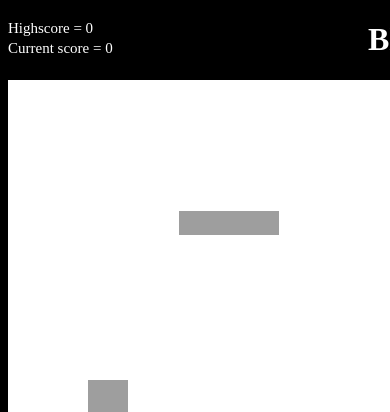
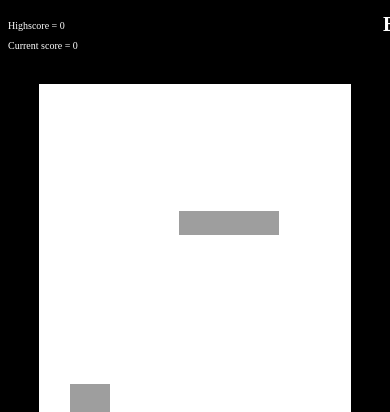
Before and after one commit to lep828/meme-runner, a PHP site: page /home.html in a window 390 px wide; the page is wider, and only the part inside the window is pictured. Shown: the top 412 px of that part. Run offline with PHP 8.4, Linux system fonts and the light colour scheme; some web fonts are replaced; grey boxes are pictures that could not be loaded.

Commit message:
trying to make it responsive

```diff
--- a/css/style.css
+++ b/css/style.css
@@ -88,15 +88,16 @@ main {
   height: 120px;
 }
 
-#score {
+.scores {
   font-size: 15px;
   position: fixed;
+}
+
+#score {
   top: 40px;
 }
 
 #highScore {
-  font-size: 15px;
-  position: fixed;
   top: 20px;
 }
 
@@ -109,3 +110,29 @@ main {
   left: 46%;
   top: 25%;
 }
+
+@media only screen and (max-width: 960px) {
+  #space {
+    display: none;
+  }
+  h1 {
+    font-size: 20px;
+  }
+  .scores {
+    font-size: 10px;
+  }
+  #playArea {
+    width: 80%;
+    top: 10%;
+    left: 10%;
+  }
+  #player {
+    width: 32px
+    height: 32px;
+  }
+  #floor {
+    width: 80%;
+    bottom: 10%;
+    left: 10%;
+  }
+}
--- a/home.html
+++ b/home.html
@@ -2,6 +2,7 @@
 <html>
 <head>
   <title>Bluck</title>
+  <meta name="viewport" content="width=device-width, initial-scale=1.0">
   <link rel="stylesheet" type="text/css" href="./css/style.css">
   <link rel="stylesheet" media="screen" href="https://fontlibrary.org/face/8bit-wonder" type="text/css"/>
   <script src="https://ajax.googleapis.com/ajax/libs/jquery/2.2.0/jquery.min.js"></script>
--- a/js/app.js
+++ b/js/app.js
@@ -26,16 +26,16 @@ bluck.removeEnemy = function(){
 }
 
 bluck.refreshers = function(){
+  bluck.$enemy = $(".enemy");
+  bluck.$highScore = $("#highScore");
   bluck.$scoreDisplay = $("#score");
-  bluck.$highScore = $("#highScore");
   var highScore = 0;
   var score = 0;
-  bluck.$enemy = $(".enemy");
 
   setInterval(function(){
-    bluck.$enemy = $(".enemy");
     score++;
     bluck.$scoreDisplay.html("Current Score = " + score);
+    bluck.$enemy = $(".enemy");
     bluck.removeEnemy();
 
     if(bluck.checkCollision() === true){
@@ -45,7 +45,6 @@ bluck.refreshers = function(){
       }
       score = 0;
       bluck.$scoreDisplay.html("Current Score = 0");
-      bluck.enemySpeed = 850;
       $("audio")[2].play();
       $(".enemy").stop();
     }
@@ -55,13 +54,13 @@ bluck.refreshers = function(){
 bluck.randomSpawn = function(){
   var randomNum = Math.random()
 
-  if(randomNum < 0.4){
+  if(randomNum < 0.5){
     return "$enemy1";
-  } else if(randomNum < 0.6){
+  } else if(randomNum < 0.625){
     return "$enemy2";
   } else if(randomNum < 0.75){
     return "$enemy3";
-  } else if(randomNum < 0.9){
+  } else if(randomNum < 0.875){
     return "$enemy4"
   } else {
     return "$enemy5"
```
